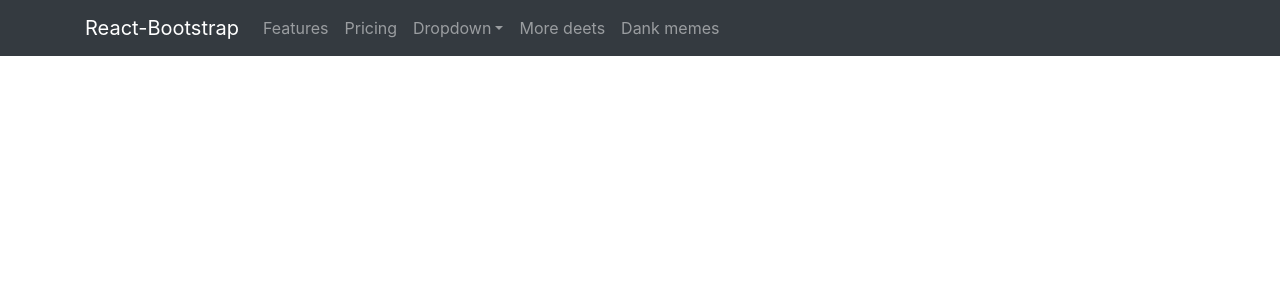
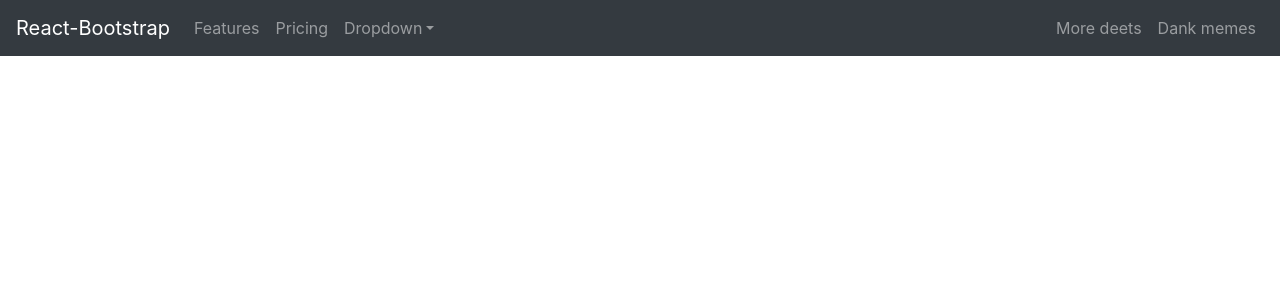
Before and after one commit to arunsinghsnd/ecommerce-admin-app, a React (Create React App) app: page / in a window 1280 px wide. Shown: the top 300 px of the page. Built offline with nearby package versions, Linux system fonts and the light colour scheme.

Commit message:
issues fixed for nav

```diff
--- a/src/App.js
+++ b/src/App.js
@@ -1,15 +1,14 @@
 import React from "react";
-import { Navbar, Container, Nav, NavDropdown } from "react-bootstrap";
+import { Navbar, Nav, NavDropdown } from "react-bootstrap";
 
 const App = () => {
   return (
     <div className="App">
       <Navbar collapseOnSelect expand="lg" bg="dark" variant="dark">
-        <Container>
         <Navbar.Brand href="#home">React-Bootstrap</Navbar.Brand>
         <Navbar.Toggle aria-controls="responsive-navbar-nav" />
         <Navbar.Collapse id="responsive-navbar-nav">
-            <Nav className="me-auto">
+          <Nav className="mr-auto">
             <Nav.Link href="#features">Features</Nav.Link>
             <Nav.Link href="#pricing">Pricing</Nav.Link>
             <NavDropdown title="Dropdown" id="collasible-nav-dropdown">
@@ -17,9 +16,7 @@ const App = () => {
               <NavDropdown.Item href="#action/3.2">
                 Another action
               </NavDropdown.Item>
-                <NavDropdown.Item href="#action/3.3">
-                  Something
-                </NavDropdown.Item>
+              <NavDropdown.Item href="#action/3.3">Something</NavDropdown.Item>
               <NavDropdown.Divider />
               <NavDropdown.Item href="#action/3.4">
                 Separated link
@@ -33,7 +30,6 @@ const App = () => {
             </Nav.Link>
           </Nav>
         </Navbar.Collapse>
-        </Container>
       </Navbar>
     </div>
   );
```
Lines whose indentation alone changed are shown as unchanged.
